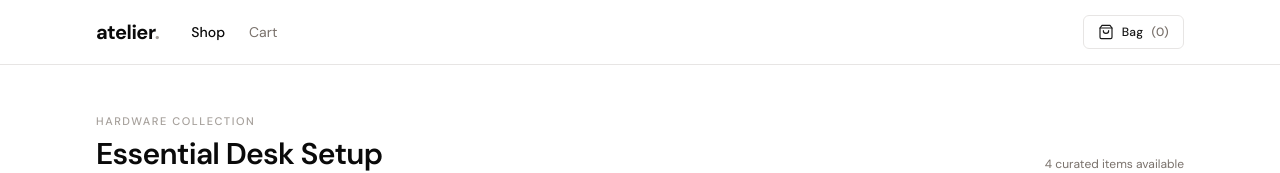
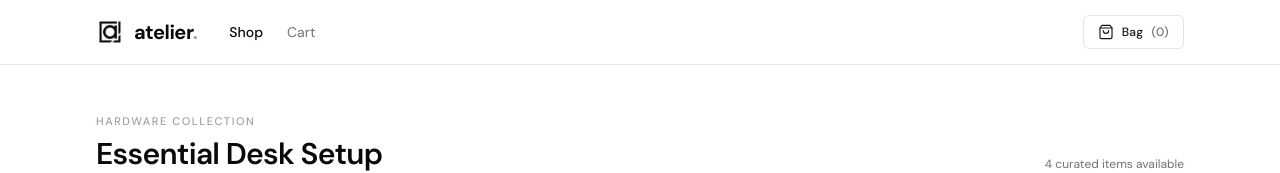
Before and after one commit to hengminou12345-del/UI-E-Commerce, a React (Vite) app: page / in a window 1280 px wide. Shown: the top 173 px of the page. Built offline with nearby package versions, Linux system fonts and the light colour scheme; no server answers.

Commit message:
feat: add minimalist atelier brand logo and favicon

```diff
--- a/index.html
+++ b/index.html
@@ -3,6 +3,7 @@
   <head>
     <meta charset="UTF-8" />
     <meta name="viewport" content="width=device-width, initial-scale=1.0" />
+    <link rel="icon" type="image/png" href="/logo.png" />
     <title>atelier. — Essential Tech Store</title>
     <link rel="preconnect" href="https://fonts.googleapis.com" />
     <link rel="preconnect" href="https://fonts.gstatic.com" crossorigin />
--- a/src/components/Navbar.jsx
+++ b/src/components/Navbar.jsx
@@ -11,9 +11,16 @@ export default function Navbar() {
         <div className="flex items-center gap-8">
           <Link
             to="/"
-            className="text-xl font-bold tracking-tight text-neutral-950"
+            className="flex items-center gap-2.5 text-xl font-bold tracking-tight text-neutral-950"
           >
-            atelier<span className="text-stone-400">.</span>
+            <img
+              src="/logo.png"
+              alt="atelier logo"
+              className="h-7 w-7 object-contain mix-blend-multiply"
+            />
+            <span>
+              atelier<span className="text-stone-400">.</span>
+            </span>
           </Link>
 
           <nav className="flex items-center gap-6">
```
Also changed, not shown: public/logo.png (added).
